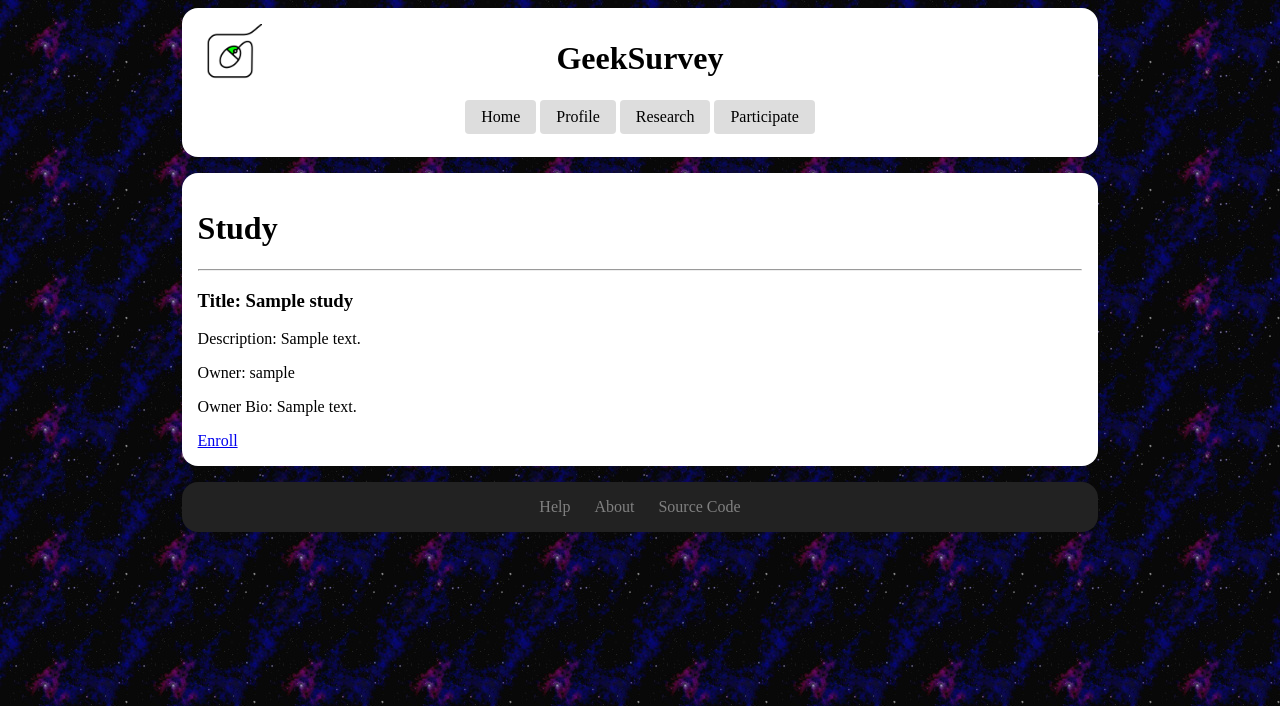
After one commit to NAU-SuperGeeks/geeksurvey, a Django app: page /study/00000000-0000-0000-0000-000000000001/ in a window 1280 px wide. The commit adds this page. Shown: the top 706 px of the page. Run offline with Django 3.2, Linux system fonts and the light colour scheme; tables that the repository leaves empty hold one stand-in row (values such as "Sample post"); parts of the project's set-up code (start-up, migrations or seed data) failed here and were passed over.

Commit message:
Created landing page for each study

```diff
--- a/geeksurvey/models.py
+++ b/geeksurvey/models.py
@@ -1,4 +1,5 @@
 import datetime
+import uuid
 
 from django.db import models
 from django.contrib.auth.models import User
@@ -35,6 +36,9 @@ class Study(models.Model):
     completion_code = models.TextField(max_length=32)
 
     survey_url = models.URLField(max_length=200)
+
+
+    id = models.UUIDField(primary_key=True, default=uuid.uuid4)
 
     def __str__(self):
       return self.title
--- a/geeksurvey/templates/participate.html
+++ b/geeksurvey/templates/participate.html
@@ -29,11 +29,12 @@
 
 {% for study in all_studies %}
 
-<a href="{% url 'working' %}" class='studyPreview'>
+<a href="{% url 'study_landing_page' study.id %}" class='studyPreview'>
 <div class='studyPreview'>
   <h3> {{study.title}} </h3>
   <p> {{study.description}} </p>
   <p> {{study.owner}} </p>
+
 </div>
 
 </a>
--- /dev/null
+++ b/geeksurvey/templates/study_landing_page.html
@@ -0,0 +1,23 @@
+{% extends "base.html" %}
+
+{% load static %}
+
+{% block extra_head %}
+<style>
+  .content {
+    text-align:left !important;
+  }
+</style>
+
+{% endblock %}
+
+{% block content %}
+  <h1> Study </h1>
+  <hr>
+  <h3> Title: {{study.title}} </h3>
+  <p> Description: {{study.description}} </p>
+  <p> Owner: {{study.owner}} </p>
+  <p> Owner Bio: {{owner_profile.bio}} </p>
+  <a href= "{% url 'working' %}">Enroll</a><br>
+
+{% endblock %}
--- a/geeksurvey/urls.py
+++ b/geeksurvey/urls.py
@@ -22,6 +22,7 @@ urlpatterns = [
     path('admin/', admin.site.urls),
     path('', views.index, name='home'),
     path('participate/', views.participate, name='participate'),
+    path('study/<uuid:study_id>/', views.study_landing_page, name='study_landing_page'),
     path('working.html', views.working, name='working'),
     path('help/', views.help, name='help'),
     path('profile/', views.profile, name='profile'),
--- a/geeksurvey/views.py
+++ b/geeksurvey/views.py
@@ -11,6 +11,16 @@ from .models import Study
 from .models import Profile
 
 from .forms import *
+
+def study_landing_page(request, study_id):
+    study = get_object_or_404(Study, pk=study_id)
+    owner_profile = Profile.objects.get(user=study.owner)
+    context = {
+        'study':study,
+        'owner_profile':owner_profile,
+    }
+    return render(request, 'study_landing_page.html', context)
+
 
 def index(request):
   '''
@@ -87,6 +97,7 @@ def study_create(request):
       s_code   = study_form.cleaned_data['completion_code']
       s_survey = study_form.cleaned_data['survey_url']
       s_comp   = study_form.cleaned_data['compensation']
+
       study = Study(owner=request.user,
                     title=s_title,
                     description=s_descr,
```
Also changed, not shown: 1 other file.
